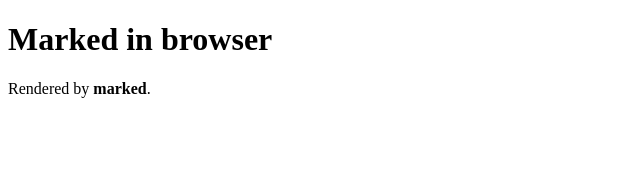
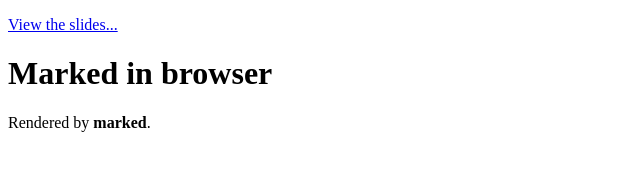
Before and after one commit to pbosmancsupacza/pbosmancsupacza.github.io, a plain HTML site: page index.html in a window 1280 px wide. Shown: the whole page, without its empty margins (0-640 px from the left). Drawn offline with Linux system fonts and the light colour scheme.

Commit message:
added a link to the lecture

```diff
--- a/index.html
+++ b/index.html
@@ -6,6 +6,9 @@
   <script src="lib/marked.js"></script>
 </head>
 <body>
+  <p>
+    <a href="./l2/index.html">View the slides...</a>
+  </p>
   <!-- hidden frame for markdown content from content.md -->
   <iframe
     id="mdcontent"
```
Also changed, not shown: 1 other file.
